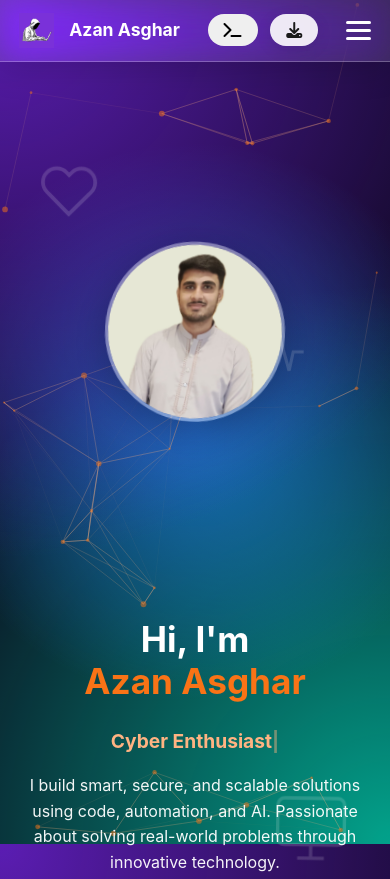
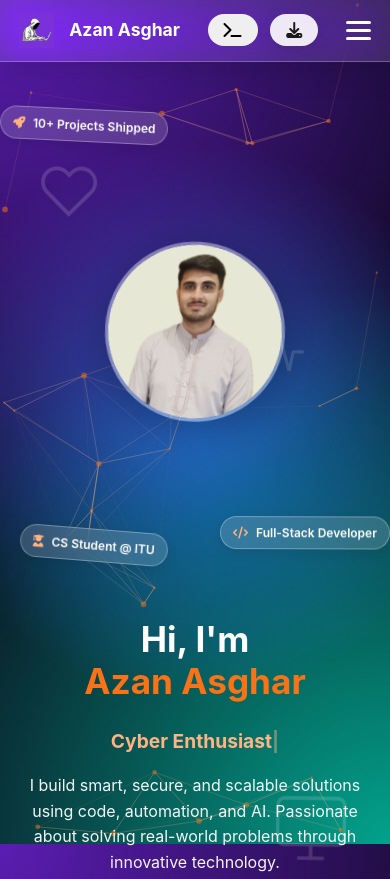
Before and after one commit to azanasghar1813/azanasghar.me, a plain HTML site: page index.html in a window 390 px wide. Shown: the top 879 px of the page. Drawn offline with nearby package versions, Linux system fonts and the light colour scheme.

Commit message:
fix floating cards in mobile ui

```diff
--- a/style.css
+++ b/style.css
@@ -1090,7 +1090,9 @@ section {
     }
 
     .card-3 {
-        display: none;
+        bottom: -5px;
+        left: 10px;
+        transform: scale(0.9);
     }
 
     .projects-grid {
@@ -1188,7 +1190,26 @@ section {
     }
 
     .badge-pill {
-        display: none;
+        padding: 6px 12px;
+        font-size: 0.75rem;
+    }
+
+    .card-1 {
+        left: -15px;
+        top: 0;
+        transform: scale(0.85);
+    }
+
+    .card-2 {
+        right: -15px;
+        bottom: 20px;
+        transform: scale(0.85);
+    }
+
+    .card-3 {
+        bottom: -10px;
+        left: 5px;
+        transform: scale(0.85);
     }
 
     .about-stats {
```
